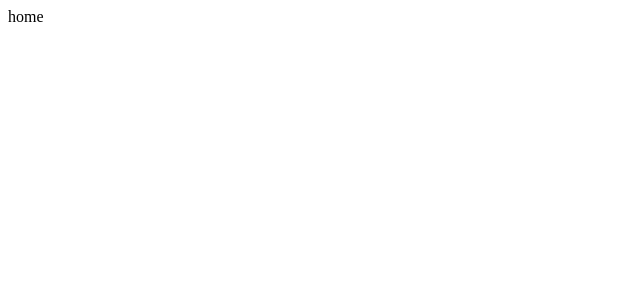
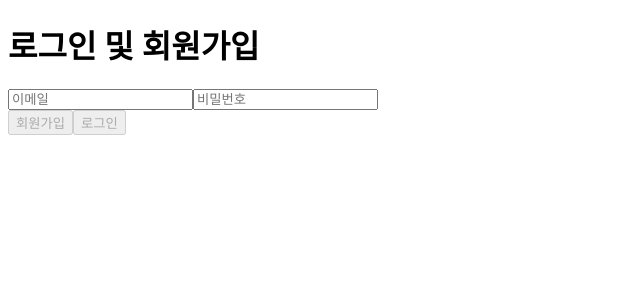
Before and after one commit to wanted-pre-onboarding-team-7/pre-onboarding-8th-1-7, a React (Create React App) app: page / in a window 1280 px wide. Shown: the top 300 px of the page, without its empty margins (0-640 px from the left). Built offline with nearby package versions, Linux system fonts and the light colour scheme.

Commit message:
Feat: 회원가입 및 로그인 기능

```diff
--- a/src/pages/Home.jsx
+++ b/src/pages/Home.jsx
@@ -1,7 +1,95 @@
-import React from 'react';
+import { useState } from 'react';
+import { Navigate } from 'react-router-dom';
+import axios from 'axios';
+import { BASE_URL } from '../constants/constants';
 
 function Home() {
-  return <div>home</div>;
+  const token = localStorage.getItem('token');
+  const [email, setEmail] = useState('');
+  const [password, setPassword] = useState('');
+  const [passCheck, setPassCheck] = useState(false);
+
+  const handleCheckValid = () => {
+    const emailRegex = /^[a-zA-Z0-9+-_.]+@[a-zA-Z0-9-]+\.[a-zA-Z0-9-.]+$/;
+
+    if (email.match(emailRegex) && password.length >= 8) {
+      setPassCheck(true);
+    } else {
+      setPassCheck(false);
+    }
+  };
+
+  const handleSignUp = async () => {
+    try {
+      const response = await axios.post(`${BASE_URL}auth/signup`, {
+        email: email,
+        password: password,
+      });
+      if (response.status === 201) alert('회원가입이 완료되었습니다.');
+    } catch (err) {
+      console.error(err);
+    }
+  };
+
+  const handleSignIn = async () => {
+    try {
+      const response = await axios.post(`${BASE_URL}auth/signin`, {
+        email: email,
+        password: password,
+      });
+      if (response.status === 200) {
+        localStorage.setItem('token', response.data.access_token);
+        window.location.replace('/todo');
+      }
+    } catch (err) {
+      console.error(err);
+    }
+  };
+
+  return (
+    <>
+      {token && <Navigate to="/todo" replace={true} />}
+      <main>
+        <h1>로그인 및 회원가입</h1>
+        <form>
+          <div>
+            <input
+              type="email"
+              value={email}
+              onChange={(e) => {
+                setEmail(e.target.value);
+              }}
+              onKeyUp={handleCheckValid}
+              placeholder="이메일"
+            ></input>
+            <input
+              type="password"
+              value={password}
+              onChange={(e) => {
+                setPassword(e.target.value);
+              }}
+              onKeyUp={handleCheckValid}
+              placeholder="비밀번호"
+            ></input>
+          </div>
+          <button
+            type="button"
+            onClick={handleSignUp}
+            disabled={passCheck ? false : true}
+          >
+            회원가입
+          </button>
+          <button
+            type="button"
+            onClick={handleSignIn}
+            disabled={passCheck ? false : true}
+          >
+            로그인
+          </button>
+        </form>
+      </main>
+    </>
+  );
 }
 
 export default Home;
```
Also changed, not shown: src/App.js (indentation only).
